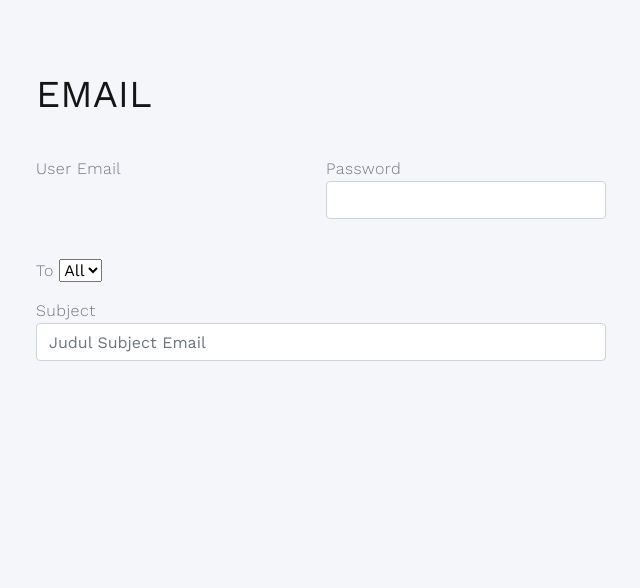
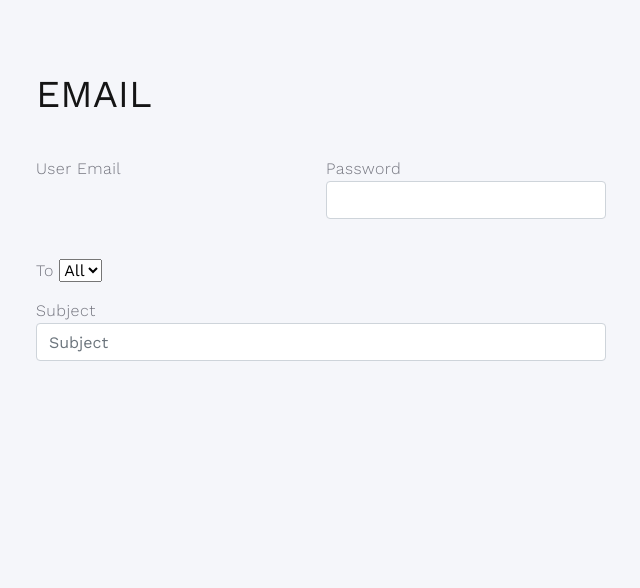
Before and after one commit to FikriNur10/python-kelompok3, a Flask app: page /email in a window 1280 px wide. Shown: the part 423-1011 px from the top of the page, without its empty margins (19-659 px from the left). Run offline with Flask 3, Linux system fonts and the light colour scheme; the visitor is signed in with stand-in values (Sample User, id 1); data that the repository does not hold is empty; some libraries are stand-ins or nearby versions.

Commit message:
final email

```diff
--- a/templates/pages/email.html
+++ b/templates/pages/email.html
@@ -66,7 +66,7 @@
               </div>
               <div class="form-group">
                 <label for="inputTanggal">Subject</label>
-                <input type="text" class="form-control" name='subject' placeholder="Judul Subject Email">
+                <input type="text" class="form-control" name='subject' placeholder="Subject">
               </div>
               <div class="form-group">
                 <label for="inputTanggal">Message</label>
```
